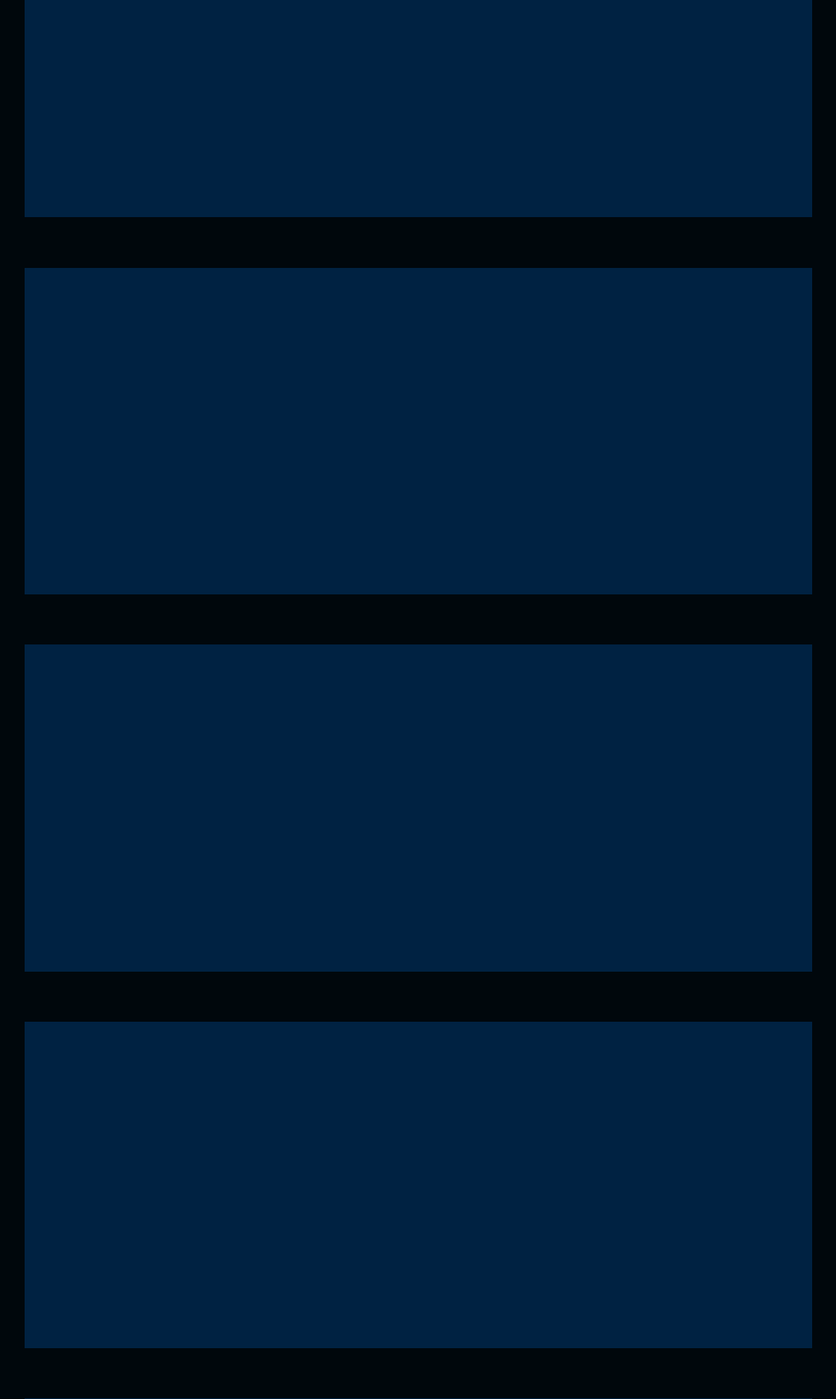
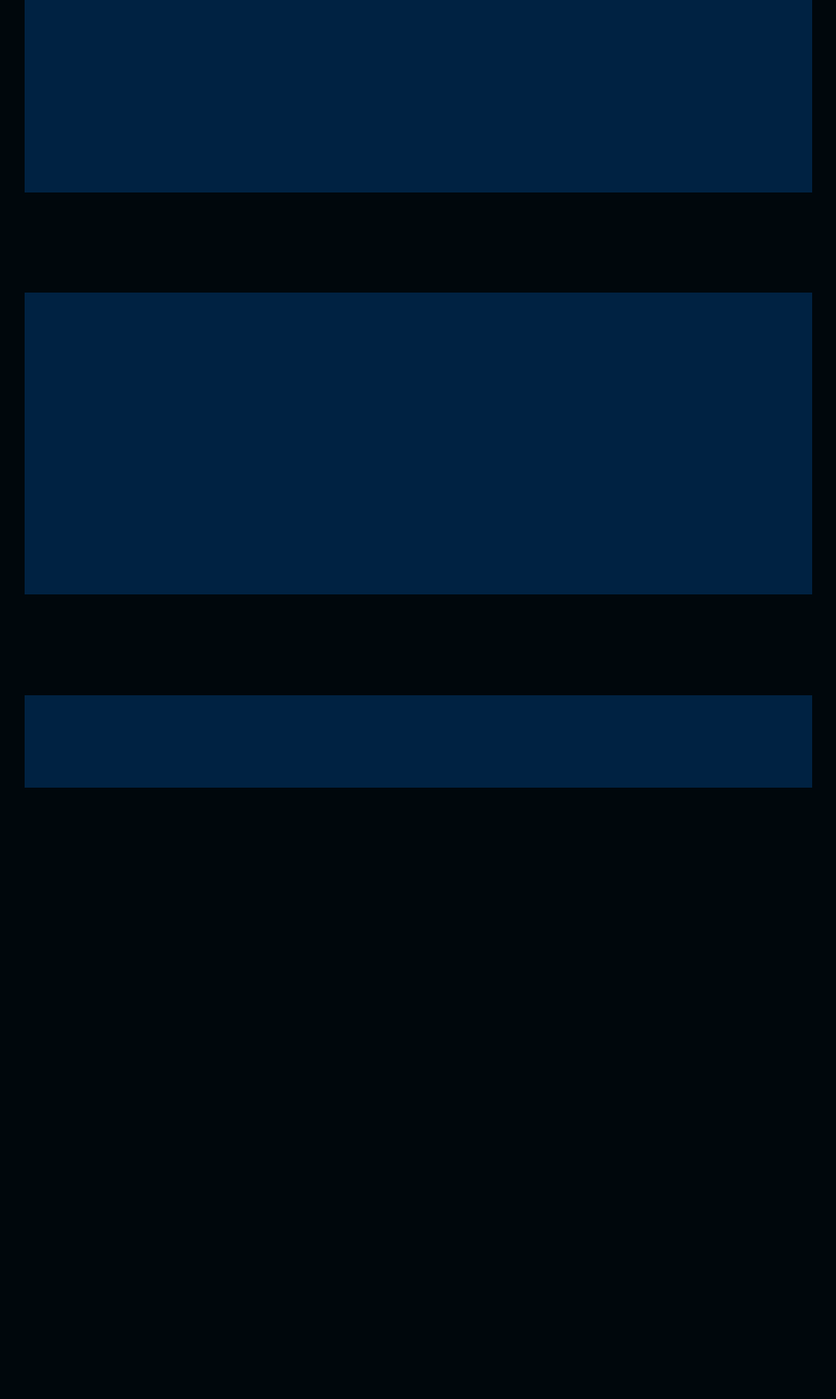
Before and after one commit to FacuAlonso/PlayToWin, a PHP site: page /dashboard.html in a window 1280 px wide. Shown: the part 609-2426 px from the top of the page at 77% size, without its empty margins (96-1183 px from the left). After the commit the page ends 1632 px from the top, so only its background shows below. Run offline with PHP 8.4, Linux system fonts and the light colour scheme.

Commit message:
adminpanel

```diff
--- a/adminPanel/dashboard.css
+++ b/adminPanel/dashboard.css
@@ -12,7 +12,7 @@ body{
    display: flex;
    flex-direction: column;
    align-items: center;
-   overflow-y: scroll;
+   overflow-y: show;
 }
 
 #logo{
@@ -30,10 +30,13 @@ body{
     object-fit: contain;
 }
 
-#contEventos{
+#cont-eventos{
     display: flex;
-    overflow: show;
+    overflow-y: scroll;
     flex-direction: column;
+    align-items: center;
+    width: 100vw;
+    height: 100%;
 }
 
 .box-evento{
@@ -42,15 +45,13 @@ body{
     flex-wrap: nowrap;
     flex-direction: column;
     justify-content: center;
-    height: 20vh;
     width: 80vw;
     align-items: center;
     font-family: 'Lato', sans-serif;
-    padding-top: 2vh;
+    padding-top: 20vh;
     padding-bottom: 4vh;
     margin-top: 4vh;
     margin-bottom: 4vh;
-    overflow-y: auto;
 }
 
 .titulo{
```
